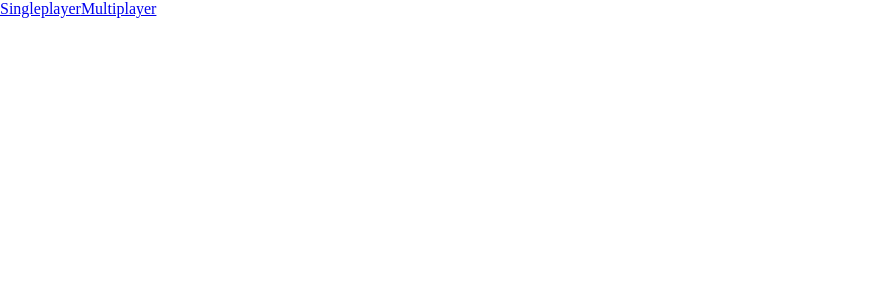
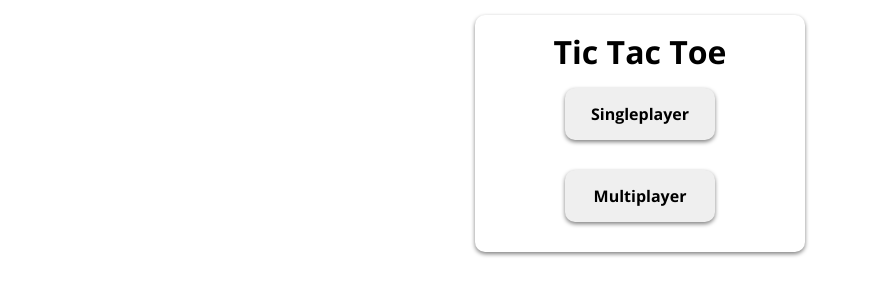
Before and after one commit to ProfVHS/tic-tac-toe, a React (Vite) app in the folder client/: page / in a window 1280 px wide. Shown: the top 300 px of the page, without its empty margins (0-871 px from the left). Built offline with nearby package versions, Linux system fonts and the light colour scheme; no server answers.

Commit message:
main menu style

```diff
--- a/client/src/App.tsx
+++ b/client/src/App.tsx
@@ -3,10 +3,13 @@ import { Link } from "react-router-dom";
 
 const App = () => {
   return (
-    <>
-      <Link to="/singleplayer">Singleplayer</Link>
-      <Link to="/multiplayer">Multiplayer</Link>
-    </>
+    <div className="wrapper">
+      <div className="card">
+        <span className="card__title">Tic Tac Toe</span>
+        <Link to="/singleplayer"><button className="card__button">Singleplayer</button></Link>
+        <Link to="/multiplayer"><button className="card__button">Multiplayer</button></Link>
+      </div>
+    </div>
   );
 };
 
--- a/client/src/styles/css/styles.css
+++ b/client/src/styles/css/styles.css
@@ -122,4 +122,36 @@ body {
 .result__btn:hover {
   box-shadow: inset 0px 2px 4px gray;
   background-color: hsl(118deg, 57%, 50%);
+}
+
+.card {
+  display: flex;
+  flex-direction: column;
+  align-items: center;
+  justify-content: center;
+  width: 300px;
+  border-radius: 10px;
+  padding: 15px;
+  margin: 15px;
+  box-shadow: 0px 2px 4px gray;
+}
+.card__title {
+  font-size: 32px;
+  font-family: "Open Sans", sans-serif;
+}
+.card__button {
+  width: 150px;
+  border: none;
+  border-radius: 10px;
+  box-shadow: 0px 2px 4px gray;
+  margin: 15px;
+  padding: 15px;
+  cursor: pointer;
+  transition: 0.2s ease;
+  font-family: "Open Sans", sans-serif;
+  font-size: 16px;
+}
+.card__button:hover {
+  box-shadow: inset 0px 2px 4px black;
+  background-color: darkgray;
 }/*# sourceMappingURL=styles.css.map */
--- a/client/src/styles/scss/styles.scss
+++ b/client/src/styles/scss/styles.scss
@@ -149,3 +149,46 @@ body{
         }
     }
 }
+
+.card{
+    display: flex;
+    flex-direction: column;
+    align-items: center;
+    justify-content: center;
+
+    width: 300px;
+
+    border-radius: 10px;
+
+    padding: 15px;
+    margin: 15px;
+
+    box-shadow: 0px 2px 4px gray;
+
+    &__title{
+        font-size: 32px;
+        font-family: 'Open Sans', sans-serif;
+    }
+
+    &__button{
+        width: 150px;
+        border: none;
+        border-radius: 10px;
+
+        box-shadow: 0px 2px 4px gray;
+
+        margin: 15px;
+        padding: 15px;
+
+        cursor: pointer;
+        transition: 0.2s ease;
+
+        font-family: 'Open Sans', sans-serif;
+        font-size: 16px;
+
+        &:hover{
+            box-shadow: inset 0px 2px 4px black;
+            background-color: darkgray;
+        }
+    }
+}
```
Also changed, not shown: 1 other file (tests, documents, lock files or other folders).
